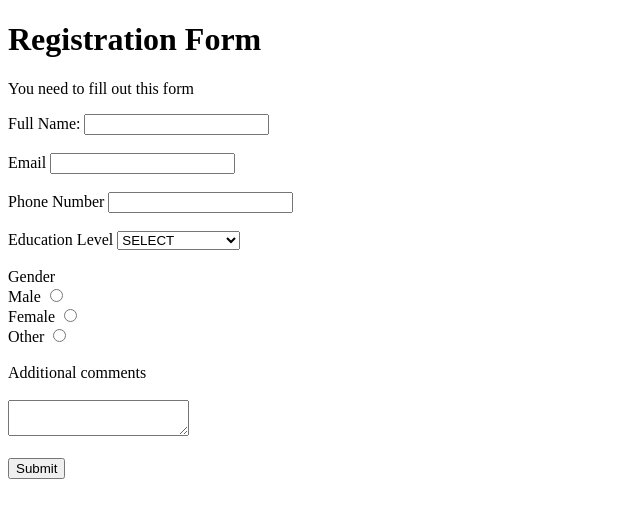
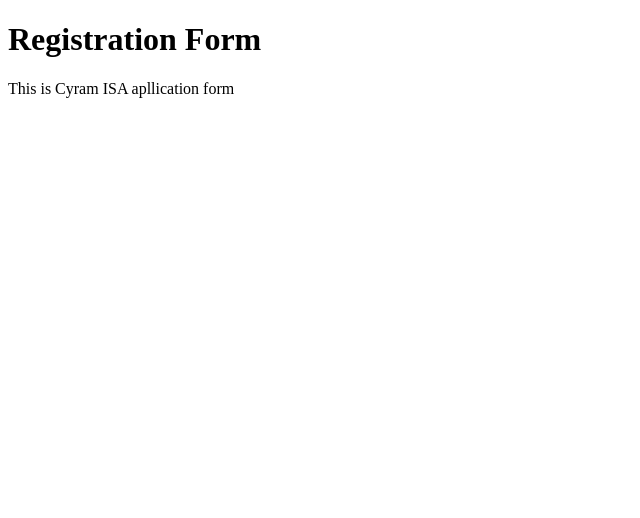
Before and after one commit to JuliaCyram/registration-page, a plain HTML site: page index.html in a window 1280 px wide. Shown: the whole page, without its empty margins (0-640 px from the left). Drawn offline with Linux system fonts and the light colour scheme.

Commit message:
Added paragraph under h1-title

```diff
--- a/index.html
+++ b/index.html
@@ -1,61 +1,12 @@
 <!DOCTYPE html>
 <html>
- <head> </head>
-
-  <body>
+<head> </head>
+<body>
    <h1 id="title">Registration Form</h1>
-   <p>You need to fill out this form</p>
+   <p>This is Cyram ISA apllication form</p>
 
    <form id="Regictration Form">
 
-    <label for="fname">Full Name:</label>
-    <input type="text" required>
-
-    <br> <br>
-
-    <label>Email</label>
-    <input type="email">
-
-    <br> <br>
-
-    <label>Phone Number</label>
-    <input type="number">
-
-     <br><br>
-
-     <label for="Education Level">Education Level</label>
-     <select>
-       <option value="High school">SELECT</option>
-       <option value="High school">High school</option>
-       <option value="Bachelor Degree">Bachelor Degree</option>
-       <option value="Masters Degree">Masters Degree</option>
-     </select>
-
-     <br><br>
-     <lable>Gender</label>
-
-       <br>
-       <label>Male</label>
-       <input type="radio" name="Gender">
-
-       <br>
-
-       <label>Female</label>
-       <input type="radio"name="Gender">
-
-       <br>
-
-       <label>Other</label>
-       <input type="radio"name="Gender">
-
-       <br><br>
-
-       <label>Additional comments</label>
-       <br><br>
-       <textarea></textarea>
-
-     <br><br>
-     <button>Submit</button>
 
 
     </form>
```
